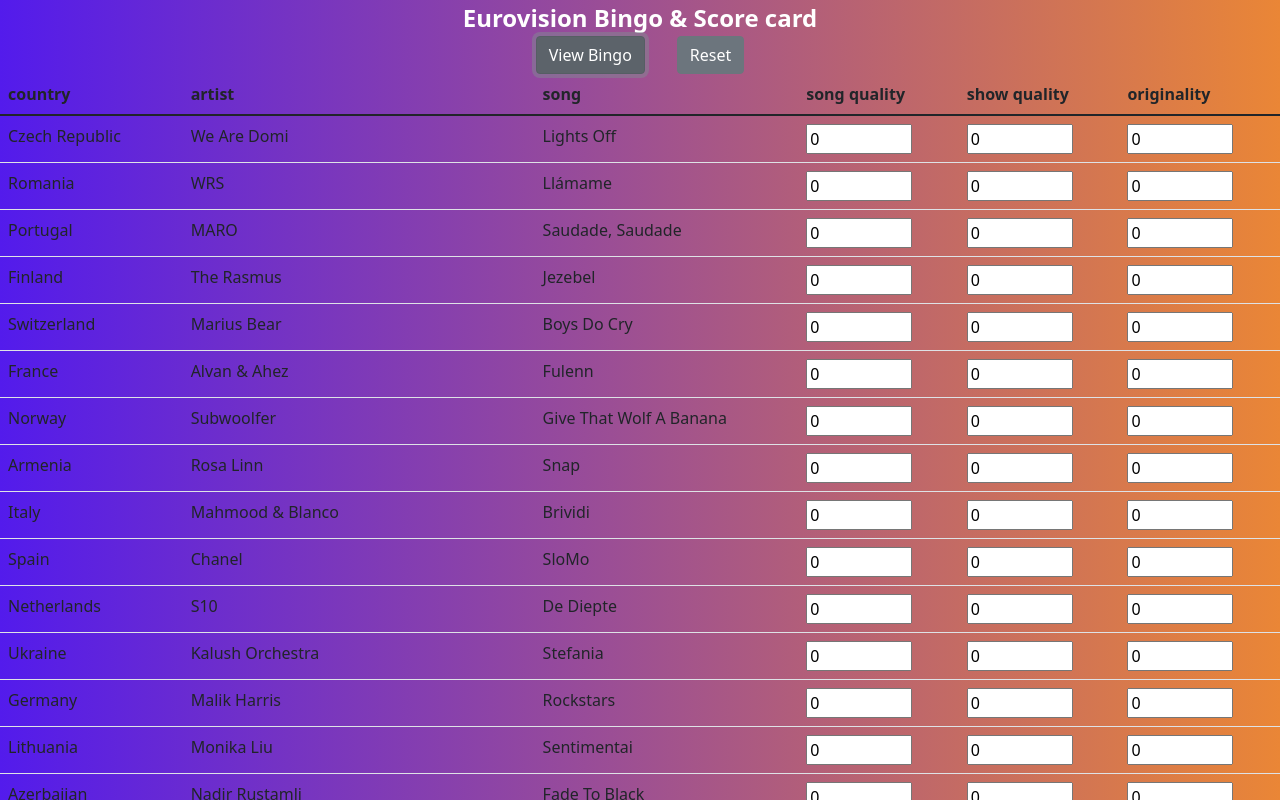
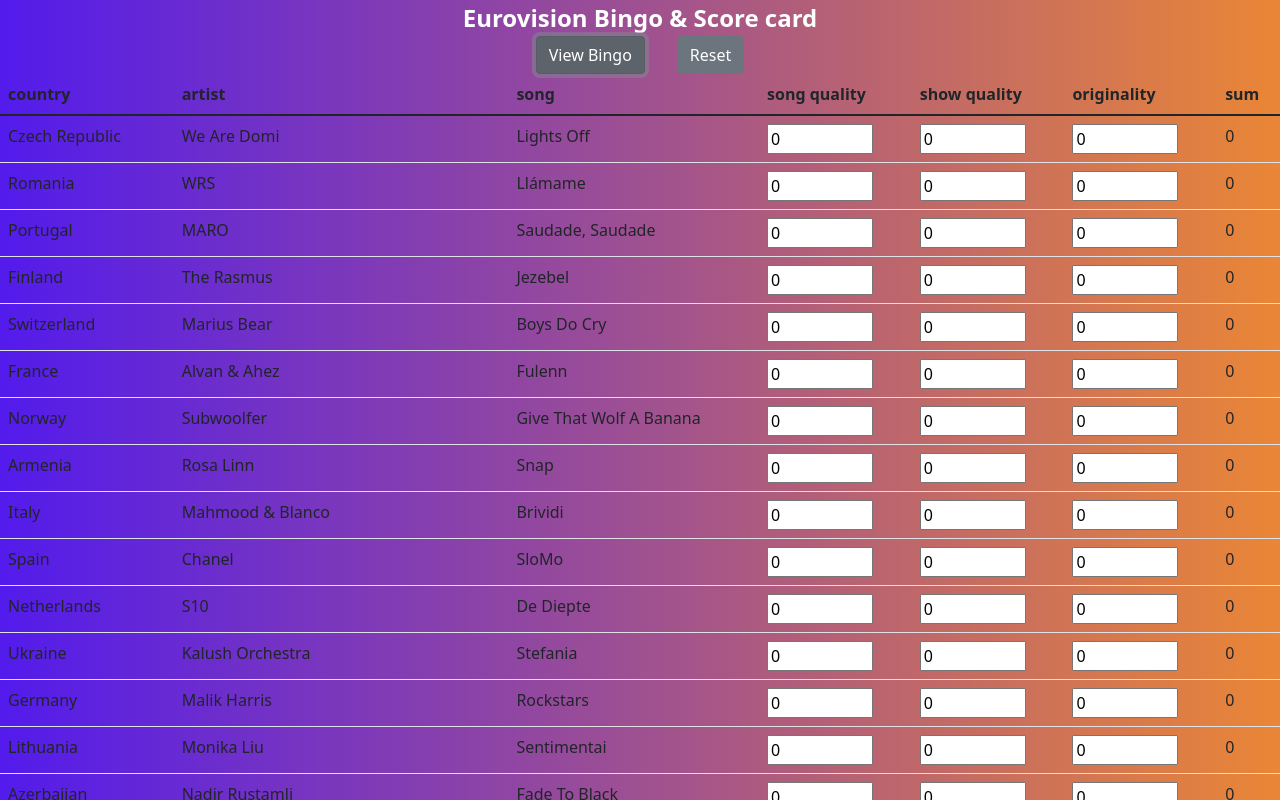
Before and after one commit to LarsSelbekk/bingo, a React (Create React App) app: page / in a window 1280 px wide. Both pictures are taken after a click on the button "View Scores". Shown: the top 800 px of the page. Built offline with nearby package versions, Linux system fonts and the light colour scheme.

Commit message:
feat: add sum

```diff
--- a/src/components/song-table.tsx
+++ b/src/components/song-table.tsx
@@ -28,6 +28,9 @@
         <td>
             <input defaultValue={originalScore} onBlur={onChange("original")}  type={"number"}  min={0} max={10} step={0.1}/>
         </td>
+        <td>
+            {(songScore || 0)+(sceneScore || 0)+(originalScore || 0)}
+        </td>
     </tr>
 }
 export const SongTable = ({songs, updateScore}: Props) => {
@@ -40,6 +43,7 @@
         <th>song quality</th>
         <th>show quality</th>
         <th>originality</th>
+        <th>sum</th>
         </tr>
         </thead>
         <tbody>
```
